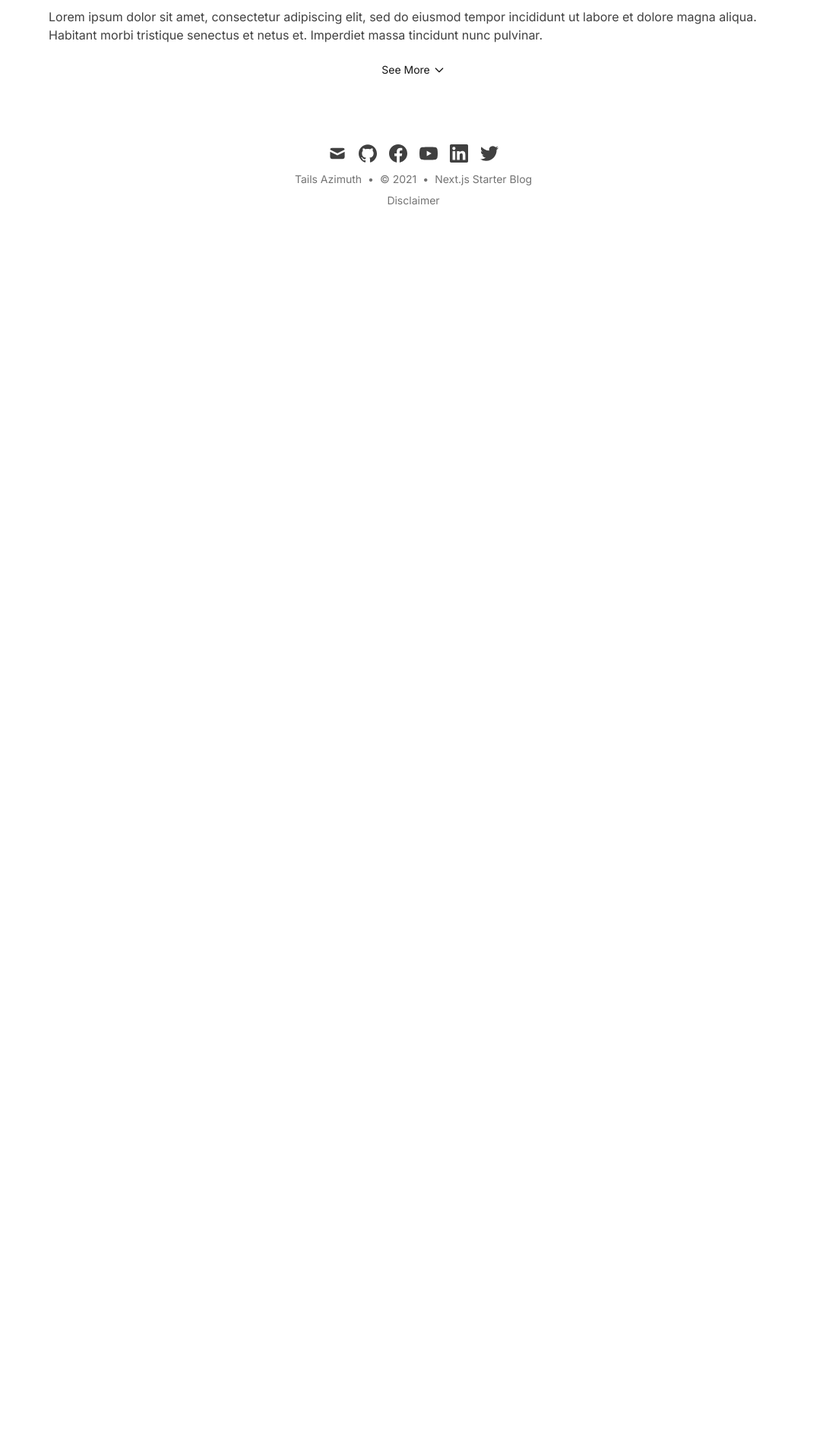
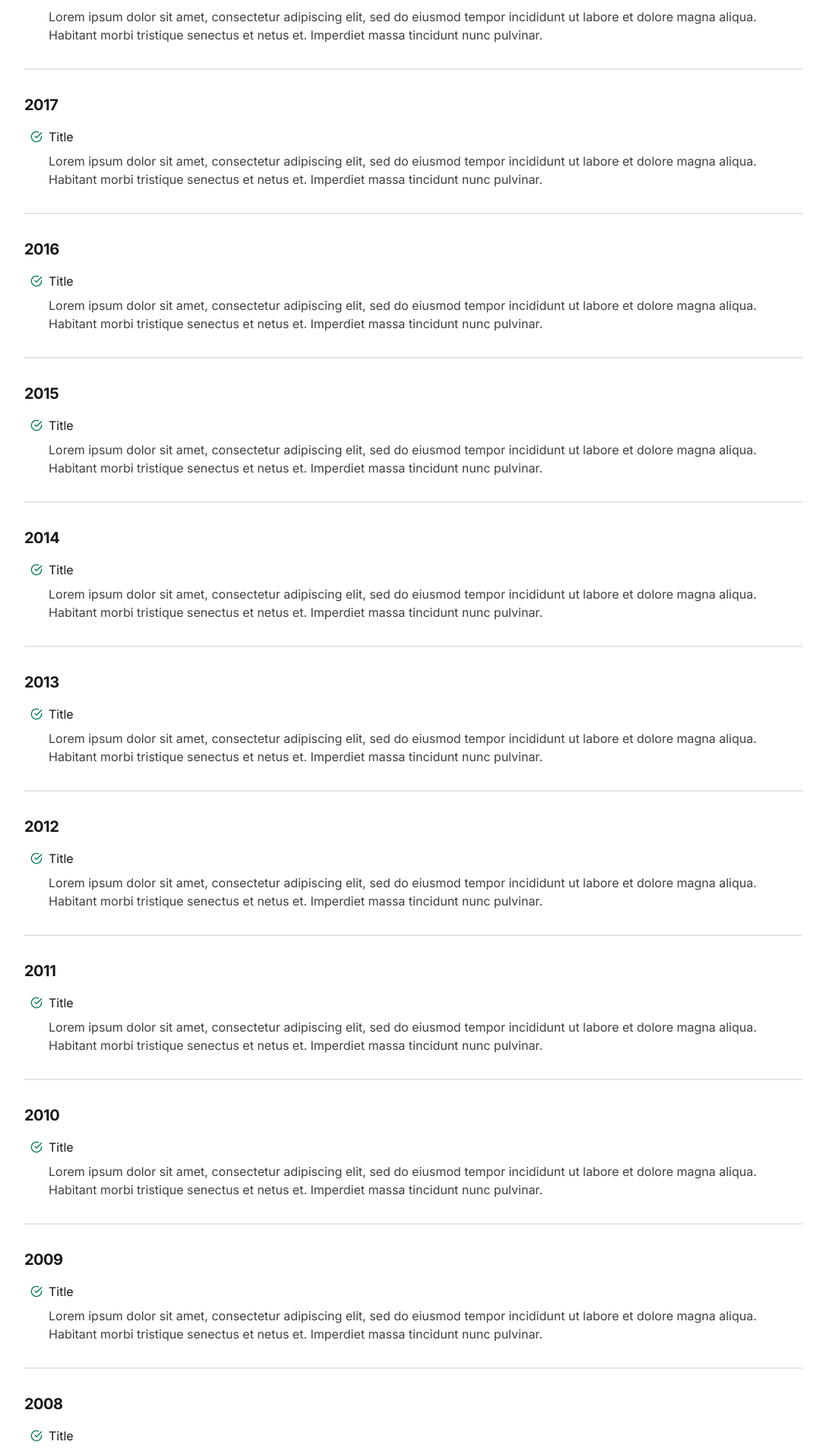
Before and after one commit to Manav-SM/tailwind-nextjs-portfolio, a Next.js app: page /timeline in a window 1280 px wide. Shown: the part 882-2796 px from the top of the page at 76% size, without its empty margins (96-1183 px from the left). Before the commit the page ends 1188 px from the top, so only its background shows below. Built offline with nearby package versions, Linux system fonts and the light colour scheme; no server answers; what @tailwindcss/typography would draw is missing.

Commit message:
edited the timeline page

```diff
--- a/components/Timeline.js
+++ b/components/Timeline.js
@@ -35,125 +35,6 @@ const Step = ({ title, children }) => {
     </li>
   )
 }
-
-const FullTimeline = () => (
-  <>
-    <Divider />
-    <Year>2017</Year>
-    <ul>
-      <Step title="Title">
-        Lorem ipsum dolor sit amet, consectetur adipiscing elit, sed do eiusmod tempor incididunt ut
-        labore et dolore magna aliqua. Habitant morbi tristique senectus et netus et. Imperdiet
-        massa tincidunt nunc pulvinar.
-      </Step>
-    </ul>
-    <Divider />
-    <Year>2016</Year>
-    <ul>
-      <Step title="Title">
-        Lorem ipsum dolor sit amet, consectetur adipiscing elit, sed do eiusmod tempor incididunt ut
-        labore et dolore magna aliqua. Habitant morbi tristique senectus et netus et. Imperdiet
-        massa tincidunt nunc pulvinar.
-      </Step>
-    </ul>
-    <Divider />
-    <Year>2015</Year>
-    <ul>
-      <Step title="Title">
-        Lorem ipsum dolor sit amet, consectetur adipiscing elit, sed do eiusmod tempor incididunt ut
-        labore et dolore magna aliqua. Habitant morbi tristique senectus et netus et. Imperdiet
-        massa tincidunt nunc pulvinar.
-      </Step>
-    </ul>
-    <Divider />
-    <Year>2014</Year>
-    <ul>
-      <Step title="Title">
-        Lorem ipsum dolor sit amet, consectetur adipiscing elit, sed do eiusmod tempor incididunt ut
-        labore et dolore magna aliqua. Habitant morbi tristique senectus et netus et. Imperdiet
-        massa tincidunt nunc pulvinar.
-      </Step>
-    </ul>
-    <Divider />
-    <Year>2013</Year>
-    <ul>
-      <Step title="Title">
-        Lorem ipsum dolor sit amet, consectetur adipiscing elit, sed do eiusmod tempor incididunt ut
-        labore et dolore magna aliqua. Habitant morbi tristique senectus et netus et. Imperdiet
-        massa tincidunt nunc pulvinar.
-      </Step>
-    </ul>
-    <Divider />
-    <Year>2012</Year>
-    <ul>
-      <Step title="Title">
-        Lorem ipsum dolor sit amet, consectetur adipiscing elit, sed do eiusmod tempor incididunt ut
-        labore et dolore magna aliqua. Habitant morbi tristique senectus et netus et. Imperdiet
-        massa tincidunt nunc pulvinar.
-      </Step>
-    </ul>
-    <Divider />
-    <Year>2011</Year>
-    <ul>
-      <Step title="Title">
-        Lorem ipsum dolor sit amet, consectetur adipiscing elit, sed do eiusmod tempor incididunt ut
-        labore et dolore magna aliqua. Habitant morbi tristique senectus et netus et. Imperdiet
-        massa tincidunt nunc pulvinar.
-      </Step>
-    </ul>
-    <Divider />
-    <Year>2010</Year>
-    <ul>
-      <Step title="Title">
-        Lorem ipsum dolor sit amet, consectetur adipiscing elit, sed do eiusmod tempor incididunt ut
-        labore et dolore magna aliqua. Habitant morbi tristique senectus et netus et. Imperdiet
-        massa tincidunt nunc pulvinar.
-      </Step>
-    </ul>
-    <Divider />
-    <Year>2009</Year>
-    <ul>
-      <Step title="Title">
-        Lorem ipsum dolor sit amet, consectetur adipiscing elit, sed do eiusmod tempor incididunt ut
-        labore et dolore magna aliqua. Habitant morbi tristique senectus et netus et. Imperdiet
-        massa tincidunt nunc pulvinar.
-      </Step>
-    </ul>
-    <Divider />
-    <Year>2008</Year>
-    <ul>
-      <Step title="Title">
-        Lorem ipsum dolor sit amet, consectetur adipiscing elit, sed do eiusmod tempor incididunt ut
-        labore et dolore magna aliqua. Habitant morbi tristique senectus et netus et. Imperdiet
-        massa tincidunt nunc pulvinar.
-      </Step>
-    </ul>
-    <Divider />
-    <Year>2009</Year>
-    <ul>
-      <Step title="Title">
-        Lorem ipsum dolor sit amet, consectetur adipiscing elit, sed do eiusmod tempor incididunt ut
-        labore et dolore magna aliqua. Habitant morbi tristique senectus et netus et. Imperdiet
-        massa tincidunt nunc pulvinar.
-      </Step>
-    </ul>
-    <Divider />
-    <Year>2008</Year>
-    <ul>
-      <Step title="Title">
-        Lorem ipsum dolor sit amet, consectetur adipiscing elit, sed do eiusmod tempor incididunt ut
-        labore et dolore magna aliqua. Habitant morbi tristique senectus et netus et. Imperdiet
-        massa tincidunt nunc pulvinar.
-      </Step>
-    </ul>
-    <Divider />
-    <Year>0001</Year>
-    <ul>
-      <Step title="The beginning of time">End of the BC and start of the AD</Step>
-    </ul>
-    <Divider />
-  </>
-)
 
 export default function Timeline() {
   const [isShowingFullTimeline, showFullTimeline] = useState(false)
@@ -199,26 +80,120 @@ export default function Timeline() {
           massa tincidunt nunc pulvinar.
         </Step>
       </ul>
-      {isShowingFullTimeline ? (
-        <FullTimeline />
-      ) : (
-        <button
-          type="button"
-          className="flex items-center text-sm my-4 mx-auto px-4 py-2 rounded-md font-medium text-gray-900 dark:text-gray-100"
-          onClick={() => showFullTimeline(true)}
-        >
-          See More
-          <svg
-            className="h-4 w-4 ml-1"
-            xmlns="http://www.w3.org/2000/svg"
-            fill="none"
-            viewBox="0 0 24 24"
-            stroke="currentColor"
-          >
-            <path strokeLinecap="round" strokeLinejoin="round" strokeWidth={2} d="M19 9l-7 7-7-7" />
-          </svg>
-        </button>
-      )}
+      <Divider />
+      <Year>2017</Year>
+      <ul>
+        <Step title="Title">
+          Lorem ipsum dolor sit amet, consectetur adipiscing elit, sed do eiusmod tempor incididunt
+          ut labore et dolore magna aliqua. Habitant morbi tristique senectus et netus et. Imperdiet
+          massa tincidunt nunc pulvinar.
+        </Step>
+      </ul>
+      <Divider />
+      <Year>2016</Year>
+      <ul>
+        <Step title="Title">
+          Lorem ipsum dolor sit amet, consectetur adipiscing elit, sed do eiusmod tempor incididunt
+          ut labore et dolore magna aliqua. Habitant morbi tristique senectus et netus et. Imperdiet
+          massa tincidunt nunc pulvinar.
+        </Step>
+      </ul>
+      <Divider />
+      <Year>2015</Year>
+      <ul>
+        <Step title="Title">
+          Lorem ipsum dolor sit amet, consectetur adipiscing elit, sed do eiusmod tempor incididunt
+          ut labore et dolore magna aliqua. Habitant morbi tristique senectus et netus et. Imperdiet
+          massa tincidunt nunc pulvinar.
+        </Step>
+      </ul>
+      <Divider />
+      <Year>2014</Year>
+      <ul>
+        <Step title="Title">
+          Lorem ipsum dolor sit amet, consectetur adipiscing elit, sed do eiusmod tempor incididunt
+          ut labore et dolore magna aliqua. Habitant morbi tristique senectus et netus et. Imperdiet
+          massa tincidunt nunc pulvinar.
+        </Step>
+      </ul>
+      <Divider />
+      <Year>2013</Year>
+      <ul>
+        <Step title="Title">
+          Lorem ipsum dolor sit amet, consectetur adipiscing elit, sed do eiusmod tempor incididunt
+          ut labore et dolore magna aliqua. Habitant morbi tristique senectus et netus et. Imperdiet
+          massa tincidunt nunc pulvinar.
+        </Step>
+      </ul>
+      <Divider />
+      <Year>2012</Year>
+      <ul>
+        <Step title="Title">
+          Lorem ipsum dolor sit amet, consectetur adipiscing elit, sed do eiusmod tempor incididunt
+          ut labore et dolore magna aliqua. Habitant morbi tristique senectus et netus et. Imperdiet
+          massa tincidunt nunc pulvinar.
+        </Step>
+      </ul>
+      <Divider />
+      <Year>2011</Year>
+      <ul>
+        <Step title="Title">
+          Lorem ipsum dolor sit amet, consectetur adipiscing elit, sed do eiusmod tempor incididunt
+          ut labore et dolore magna aliqua. Habitant morbi tristique senectus et netus et. Imperdiet
+          massa tincidunt nunc pulvinar.
+        </Step>
+      </ul>
+      <Divider />
+      <Year>2010</Year>
+      <ul>
+        <Step title="Title">
+          Lorem ipsum dolor sit amet, consectetur adipiscing elit, sed do eiusmod tempor incididunt
+          ut labore et dolore magna aliqua. Habitant morbi tristique senectus et netus et. Imperdiet
+          massa tincidunt nunc pulvinar.
+        </Step>
+      </ul>
+      <Divider />
+      <Year>2009</Year>
+      <ul>
+        <Step title="Title">
+          Lorem ipsum dolor sit amet, consectetur adipiscing elit, sed do eiusmod tempor incididunt
+          ut labore et dolore magna aliqua. Habitant morbi tristique senectus et netus et. Imperdiet
+          massa tincidunt nunc pulvinar.
+        </Step>
+      </ul>
+      <Divider />
+      <Year>2008</Year>
+      <ul>
+        <Step title="Title">
+          Lorem ipsum dolor sit amet, consectetur adipiscing elit, sed do eiusmod tempor incididunt
+          ut labore et dolore magna aliqua. Habitant morbi tristique senectus et netus et. Imperdiet
+          massa tincidunt nunc pulvinar.
+        </Step>
+      </ul>
+      <Divider />
+      <Year>2009</Year>
+      <ul>
+        <Step title="Title">
+          Lorem ipsum dolor sit amet, consectetur adipiscing elit, sed do eiusmod tempor incididunt
+          ut labore et dolore magna aliqua. Habitant morbi tristique senectus et netus et. Imperdiet
+          massa tincidunt nunc pulvinar.
+        </Step>
+      </ul>
+      <Divider />
+      <Year>2008</Year>
+      <ul>
+        <Step title="Title">
+          Lorem ipsum dolor sit amet, consectetur adipiscing elit, sed do eiusmod tempor incididunt
+          ut labore et dolore magna aliqua. Habitant morbi tristique senectus et netus et. Imperdiet
+          massa tincidunt nunc pulvinar.
+        </Step>
+      </ul>
+      <Divider />
+      <Year>0001</Year>
+      <ul>
+        <Step title="The beginning of time">End of the BC and start of the AD</Step>
+      </ul>
+      <Divider />
     </>
   )
 }
--- a/pages/index.js
+++ b/pages/index.js
@@ -7,7 +7,8 @@ import siteMetadata from '@/data/siteMetadata'
 import { getAllFilesFrontMatter } from '@/lib/mdx'
 import formatDate from '@/lib/utils/formatDate'
 
-const MAX_DISPLAY = 4
+const MAX_PROJECT = 2
+const MAX_BLOG = 4
 
 export async function getStaticProps() {
   const posts = await getAllFilesFrontMatter('blog')
@@ -83,7 +84,7 @@ export default function Home({ posts }) {
 
             <div className="container py-12">
               <div className="flex flex-wrap -m-4">
-                {projectsData.slice(0, MAX_DISPLAY).map((d) => (
+                {projectsData.slice(0, MAX_PROJECT).map((d) => (
                   <Card
                     key={d.title}
                     title={d.title}
@@ -112,7 +113,7 @@ export default function Home({ posts }) {
         </div>
         <ul className="divide-y divide-gray-200 dark:divide-gray-700">
           {!posts.length && 'No posts found.'}
-          {posts.slice(0, MAX_DISPLAY).map((frontMatter) => {
+          {posts.slice(0, MAX_BLOG).map((frontMatter) => {
             const { slug, date, title, summary, tags } = frontMatter
             return (
               <li key={slug} className="py-12">
@@ -162,7 +163,7 @@ export default function Home({ posts }) {
           })}
         </ul>
       </div>
-      {posts.length > MAX_DISPLAY && (
+      {posts.length > MAX_BLOG && (
         <div className="flex justify-end text-base font-medium leading-6">
           <Link
             href="/blog"
--- a/pages/timeline.js
+++ b/pages/timeline.js
@@ -1,15 +1,22 @@
-import SocialIcon from '@/components/social-icons'
-import Image from '@/components/Image'
 import { PageSeo } from '@/components/SEO'
 import Timeline from '@/components/Timeline'
+import siteMetadata from '@/data/siteMetadata'
 import Link from '@/components/Link'
-import siteMetadata from '@/data/siteMetadata'
 
 export default function TimelinePage() {
   return (
     <>
       <PageSeo title={`Timeline - ${siteMetadata.author}`} description={siteMetadata.description} />
       <Timeline />
+      <br />
+      Return{' '}
+      <Link
+        href="/"
+        className="text-primary-500 hover:text-primary-600 dark:hover:text-primary-400"
+        aria-label={`To Home`}
+      >
+        Home &rarr;
+      </Link>
     </>
   )
 }
```
